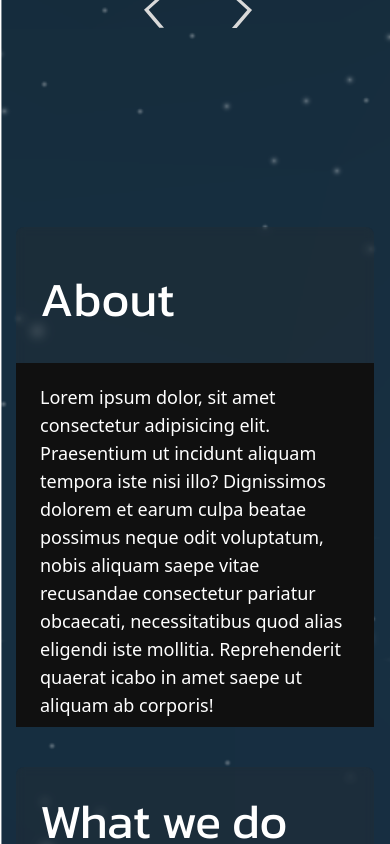
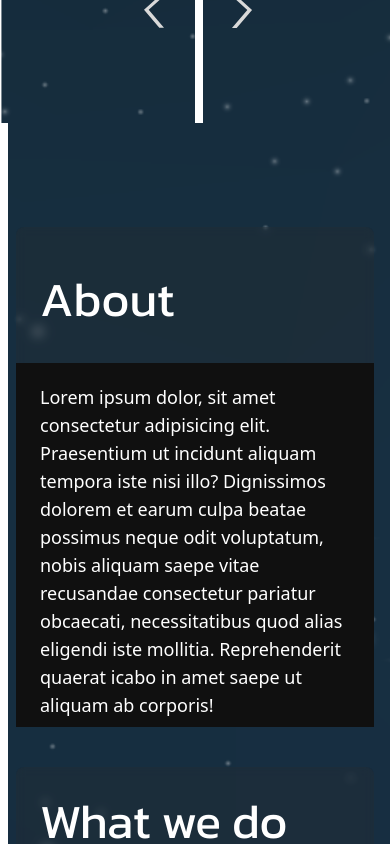
Before and after one commit to tusharverma06/Syntax-OpenSource-Website, a React (Vite) app in the folder syntax-error/: page / in a window 390 px wide. Shown: the part 2320-3164 px from the top of the page. Built offline with nearby package versions, Linux system fonts and the light colour scheme.

Commit message:
added line and fixd transitions

```diff
--- a/syntax-error/src/components/Pages/About.jsx
+++ b/syntax-error/src/components/Pages/About.jsx
@@ -4,8 +4,8 @@ import abouthr2 from '../../assets/images/abouthr2.svg'
 import { motion, useScroll, useTransform } from 'framer-motion'
 import { Element } from "react-scroll";
 import Card from "../Card/Card";
-import {AiFillCaretLeft} from 'react-icons/ai'
-import {AiFillCaretRight} from 'react-icons/ai'
+import { AiFillCaretLeft } from 'react-icons/ai'
+import { AiFillCaretRight } from 'react-icons/ai'
 
 // import Navbar2 from "./Navbar2";
 const About = () => {
@@ -16,9 +16,15 @@ const About = () => {
     target: targetRef,
     offset: ["start end", "end start"],
   });
-  // const height = useTransform(scrollYProgress, [0, 0.4], ["0%", `30%`])
 
+  const height = useTransform(scrollYProgress, [0, 0.9], ["0%", "100%"])
 
+// TRansition to make it better(Line)
+  const transitionWhiteLine = useTransform(
+    scrollYProgress,
+    [0.1, 0.12, 0.15, 0.20, 0.25, 0.30, 0.35, 0.40],
+    ["1s", "1s", "1s", "1s", "1s", "1s", "1s", "1s"]
+  );
 
 
   // For Left and Right in Card Section
@@ -52,8 +58,9 @@ const scrollRight = () => {
     <>
       <Element name="About" className="relative" >
         {/* White line */}
-        {/* <motion.div className='w-0 border-[0.375rem] h-[30%] xl:h-[17.5%]   border-solid border-white  absolute top-0 z-10  mx-auto  sm:left-[50%]'>
-        </motion.div> */}
+          {/* White line */}
+          <motion.div className='w-0 border-[4px] h-[30%] xl:h-[17.5%]   border-solid border-white  absolute top-0 z-[1]  mx-auto  sm:left-[50%]' style={{ height: height, transition: transitionWhiteLine }}>
+        </motion.div>
         <motion.div className="">
           <motion.div className="container flex flex-col items-center justify-around gap-10 p-4 mx-auto">
             <br />
@@ -99,25 +106,25 @@ const scrollRight = () => {
             </section>
           </motion.div>
         </motion.div>
-        <div className="flex flex-col gap-4 mb bg-[#0B0B0B] bg-fixed bg-center bg-no-repeat bg-cover min-h-[100vh]">
+        <div className="flex flex-col gap-4 mb bg-[#0B0B0B] bg-fixed bg-center bg-no-repeat bg-cover min-h-[100vh] z-10 relative">
           <p className="flex items-center justify-center pt-8 text-5xl font-Kanit ">The TEAM</p>
           <img src={abouthr} className="w-full mt-8" alt="" />
 
 
 
-<div   ref={contentRef}
+          <div ref={contentRef}
             className="flex flex-row items-center justify-start p-8 overflow-x-auto scrollbar-hide scroll-smooth ">
             <div>
-  <Card/>
+              <Card />
             </div>
           </div>
 
           <div className="relative flex items-center justify-center gap-8 p-4 overflow-x-auto">
-<button onClick={scrollLeft} className="text-3xl"><AiFillCaretLeft/></button>
-<button onClick={scrollRight} className="text-3xl"><AiFillCaretRight/></button>
+            <button onClick={scrollLeft} className="text-3xl"><AiFillCaretLeft /></button>
+            <button onClick={scrollRight} className="text-3xl"><AiFillCaretRight /></button>
           </div>
 
-          <img src={abouthr2} className="w-full mt-8 mb-10" alt=""  />
+          <img src={abouthr2} className="w-full mt-8 mb-10" alt="" />
 
 
         </div>
--- a/syntax-error/src/components/Pages/Contactusdiv.jsx
+++ b/syntax-error/src/components/Pages/Contactusdiv.jsx
@@ -22,7 +22,7 @@ const Contactusdiv = () => {
     <Element name="Contact">
       <div className='relative flex items-center justify-center h-screen ' ref={targetRef}>
         {/* White line */}
-        <motion.div className='w-0 border-[0.375rem] h-[45%] border-solid border-white  absolute top-0 z-[-1]  mx-auto  sm:left-[50%]' style={{ height, transition: transitionWhiteLine }} >
+        <motion.div className='w-0 border-[4px] h-[45%] border-solid border-white  absolute top-0 z-[-1]  mx-auto  sm:left-[50%]' style={{ height, transition: transitionWhiteLine }} >
         </motion.div>
         {/* Contact us div */}
         <Link activeClass="active"
@@ -38,7 +38,7 @@ const Contactusdiv = () => {
           </motion.div>
         </Link>
         {/* White line */}
-        <motion.div className='w-0 border-[0.375rem] h-[45%] border-solid border-white  absolute bottom-0 z-[-1]  mx-auto  sm:left-[50%]' style={{ height, transition: transitionWhiteLine }}>
+        <motion.div className='w-0 border-[4px] h-[45%] border-solid border-white  absolute bottom-0 z-[-1]  mx-auto  sm:left-[50%]' style={{ height, transition: transitionWhiteLine }}>
         </motion.div>
       </div>
     </Element>
--- a/syntax-error/src/components/Pages/Contributors.jsx
+++ b/syntax-error/src/components/Pages/Contributors.jsx
@@ -76,7 +76,7 @@ const Contributors = () => {
       <div ref={targetRef} className='relative flex flex-col items-center justify-center w-full h-screen overflow-x-hidden overflow-y-hidden gap-36 xl:gap-12' >
 
         {/* White line */}
-        <motion.div className='w-0 border-[0.375rem] h-[30%] xl:h-[17.5%]   border-solid border-white  absolute top-0 z-[1]  mx-auto  sm:left-[50%]' style={{ height: height, transition: transitionWhiteLine }}>
+        <motion.div className='w-0 border-[4px] h-[30%] xl:h-[17.5%]   border-solid border-white  absolute top-0 z-[1]  mx-auto  sm:left-[50%]' style={{ height: height, transition: transitionWhiteLine }}>
         </motion.div>
 
         {/* Contributors heading */}
@@ -99,7 +99,7 @@ const Contributors = () => {
         </div>
 
         {/* White line */}
-        <motion.div className='w-0 border-[0.375rem] h-[30%] xl:h-[17.5%]  border-solid border-white  absolute bottom-0 z-10  mx-auto  sm:left-[50%]' style={{ height: height2, transition: transitionWhiteLine }}>
+        <motion.div className='w-0 border-[4px] h-[30%] xl:h-[17.5%]  border-solid border-white  absolute bottom-0 z-10  mx-auto  sm:left-[50%]' style={{ height: height2, transition: transitionWhiteLine }}>
         </motion.div>
       </div>
 
--- a/syntax-error/src/components/Pages/Project.jsx
+++ b/syntax-error/src/components/Pages/Project.jsx
@@ -18,11 +18,11 @@ const Project = () => {
     target: targetRef,
     offset: ["start end", "end start"],
   });
-  const height = useTransform(scrollYProgress, [0, 0.2], ["0%", "40%"])
+  const height = useTransform(scrollYProgress, [0, 0.6], ["0%", "100%"])
   const transitionWhiteLine = useTransform(
     scrollYProgress,
     [0.1, 0.12, 0.15, 0.20, 0.25, 0.30, 0.35, 0.40],
-    ["1s", "3s", "3s", "3s", "3s", "3s", "3s", "3s"]
+    ["1s", "3s", "3s", "3s", "3s", "3s", "1s", "1s"]
   );
   return (
 
```
Also changed, not shown: syntax-error/src/assets/images/BGFINALFINAL.png. Lines whose indentation alone changed are shown as unchanged.
